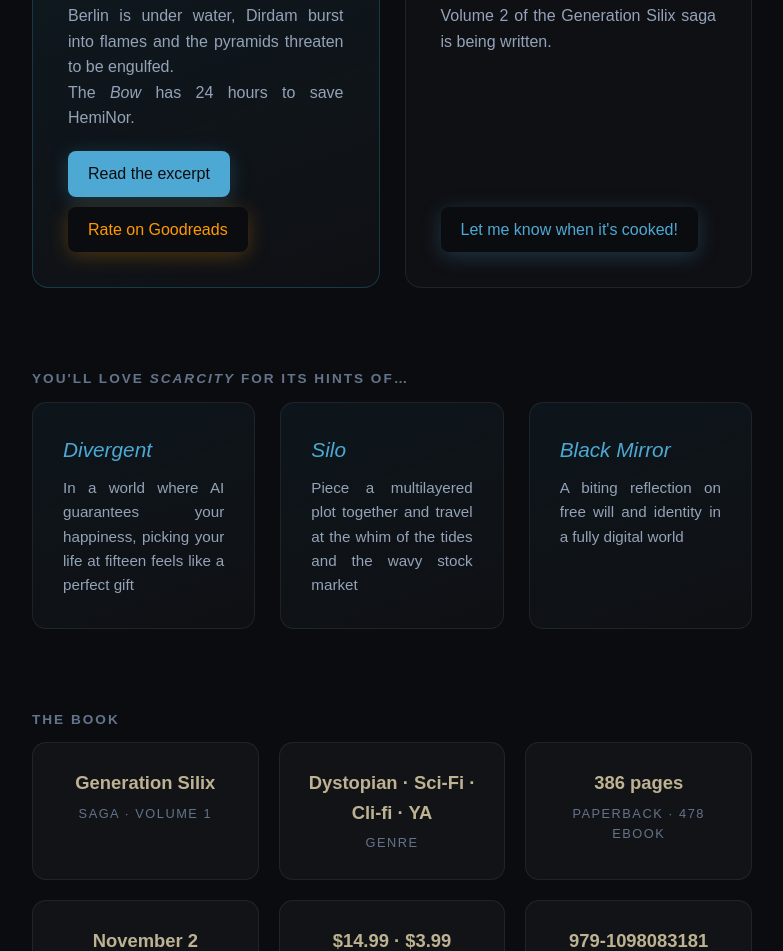
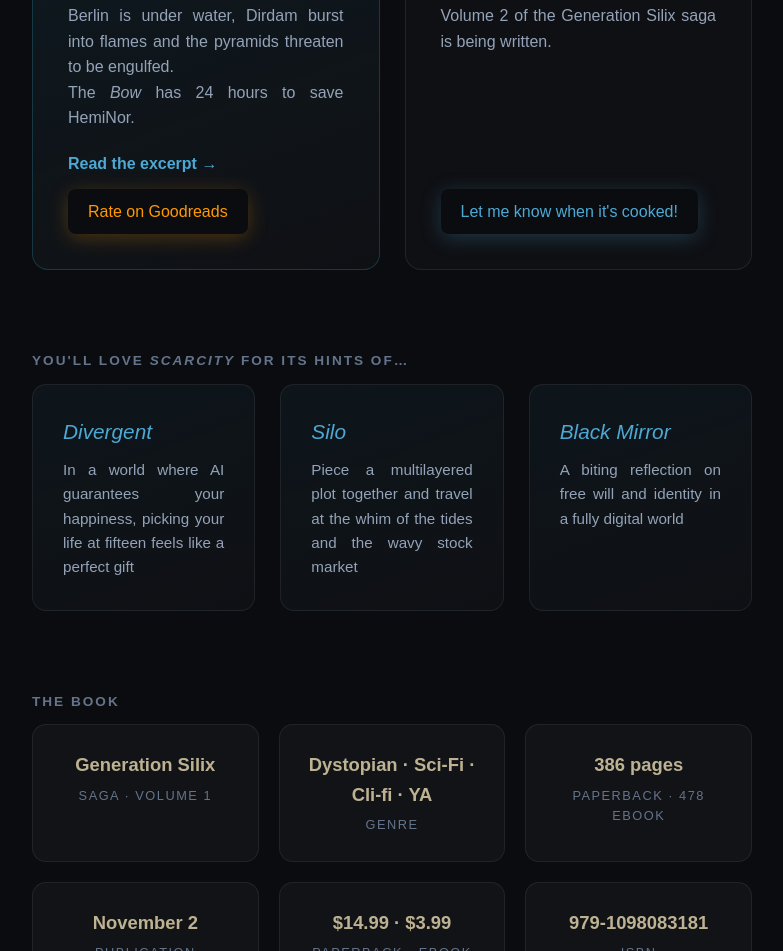
Before and after one commit to fouick/storytellise, a plain HTML site: page index.html in a window 1280 px wide. Shown: the part 2459-3410 px from the top of the page, without its empty margins (248-1031 px from the left). Drawn offline with Linux system fonts and the light colour scheme.

Commit message:
Carte saga Tome 1 : Lire l'extrait en lien fleche bleu (style Bio complete), Goodreads en dessous; bouton Tome 2 couleurs inversees; textes des tuiles justifies

```diff
--- a/index.html
+++ b/index.html
@@ -790,8 +790,9 @@
     .series-ctas {
       margin-top: auto;
       display: flex;
-      flex-wrap: wrap;
-      gap: 10px;
+      flex-direction: column;
+      align-items: flex-start;
+      gap: 12px;
     }
 
     .series-card .btn-action {
@@ -1425,7 +1426,7 @@ Welcome to the Mun Era!</p>
           <span class="series-badge out">Available</span>
           <p>Berlin is under water, Dirdam burst into flames and the pyramids threaten to be engulfed.<br />The <em>Bow</em> has 24 hours to save HemiNor.</p>
           <div class="series-ctas">
-            <a href="./excerpt.html" class="btn-action btn-excerpt">Read the excerpt</a>
+            <a href="./excerpt.html" style="color: #4da9d3; text-decoration: none; font-weight: 600;">Read the excerpt →</a>
             <a href="https://www.goodreads.com/book/show/262723184" target="_blank" class="btn-action btn-fnac" style="font-weight: 400;">Rate on Goodreads</a>
           </div>
         </div>
```
Also changed, not shown: scarcity-fr.html (+4 -3 lines).
